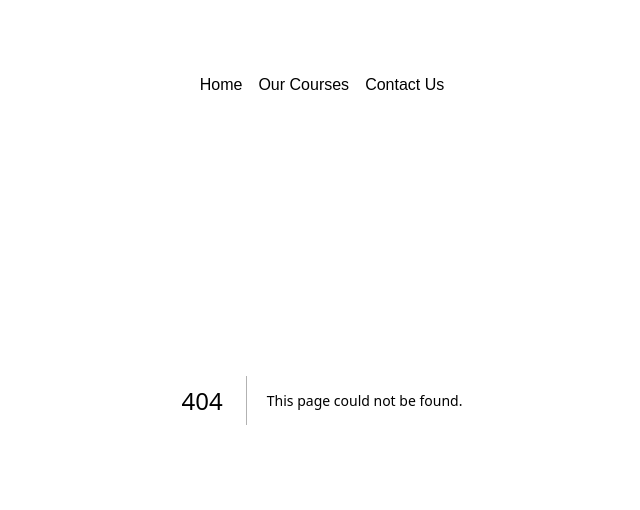
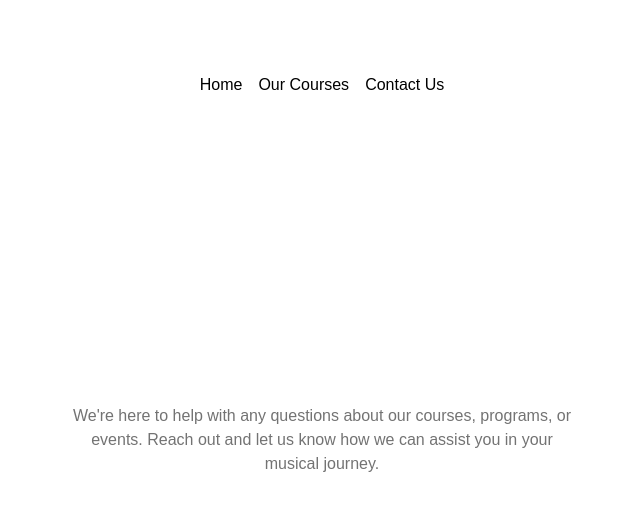
Before and after one commit to harshbharti17/next.js-music-art, a Next.js app: page /about in a window 1280 px wide. Before the commit this address had no page. Shown: the top 510 px of the page, without its empty margins (318-958 px from the left). Built offline with nearby package versions, Linux system fonts and the light colour scheme.

Commit message:
add about us page component

```diff
--- /dev/null
+++ b/src/app/about/page.tsx
@@ -0,0 +1,18 @@
+
+
+function page() {
+    return (
+        <div className='h-screen w-full flex flex-col justify-center'>
+            <h1 className="text-lg md:text-7xl text-center font-sans font-bold mb-2 text-white">
+                About Us
+            </h1>
+            <p className="text-neutral-500 max-w-lg mx-auto my-2 text-md text-center">
+                We&apos;re here to help with any questions about our courses,
+                programs, or events. Reach out and let us know how we can assist you
+                in your musical journey.
+            </p>
+        </div>
+    )
+}
+
+export default page
```
